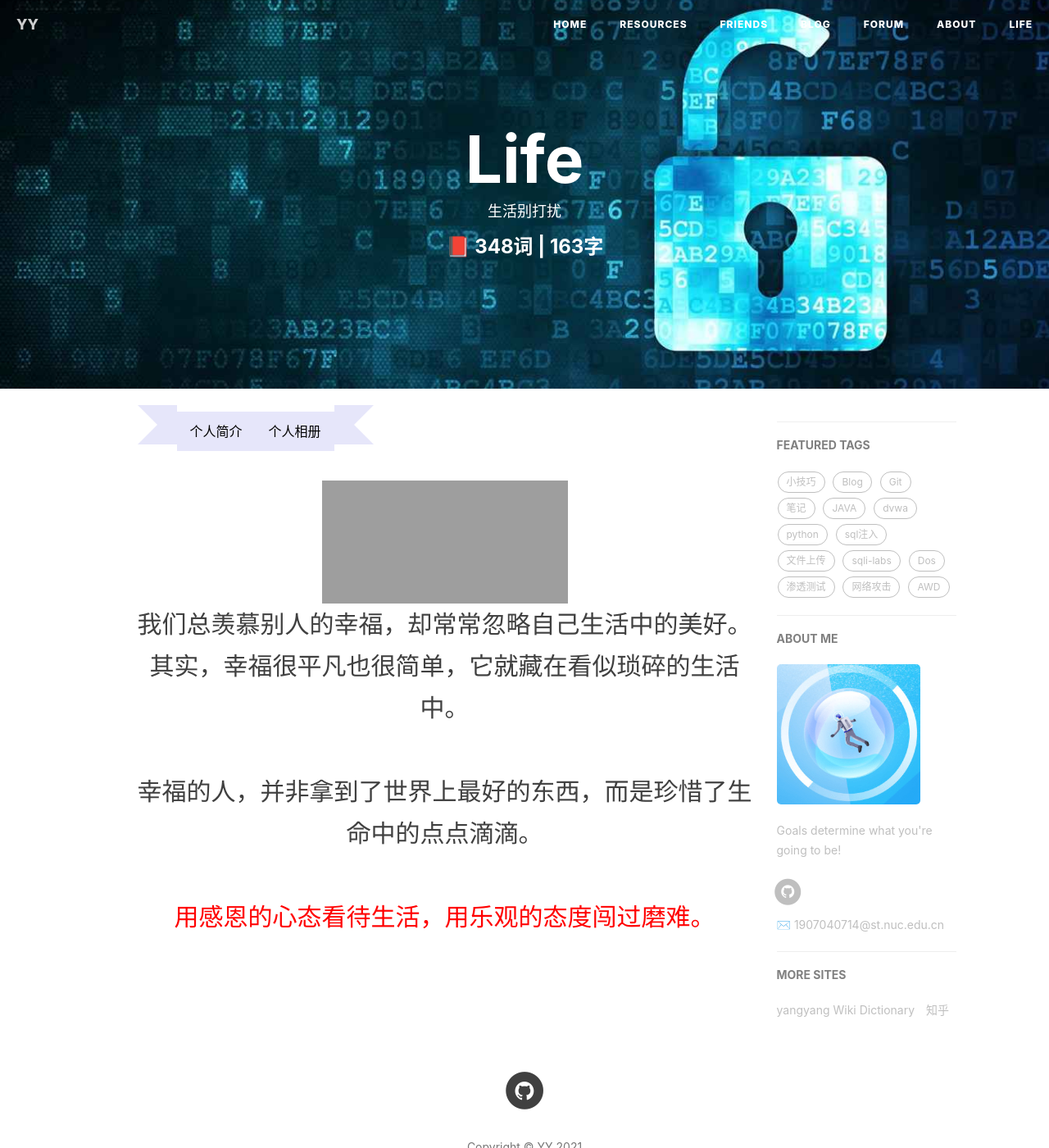
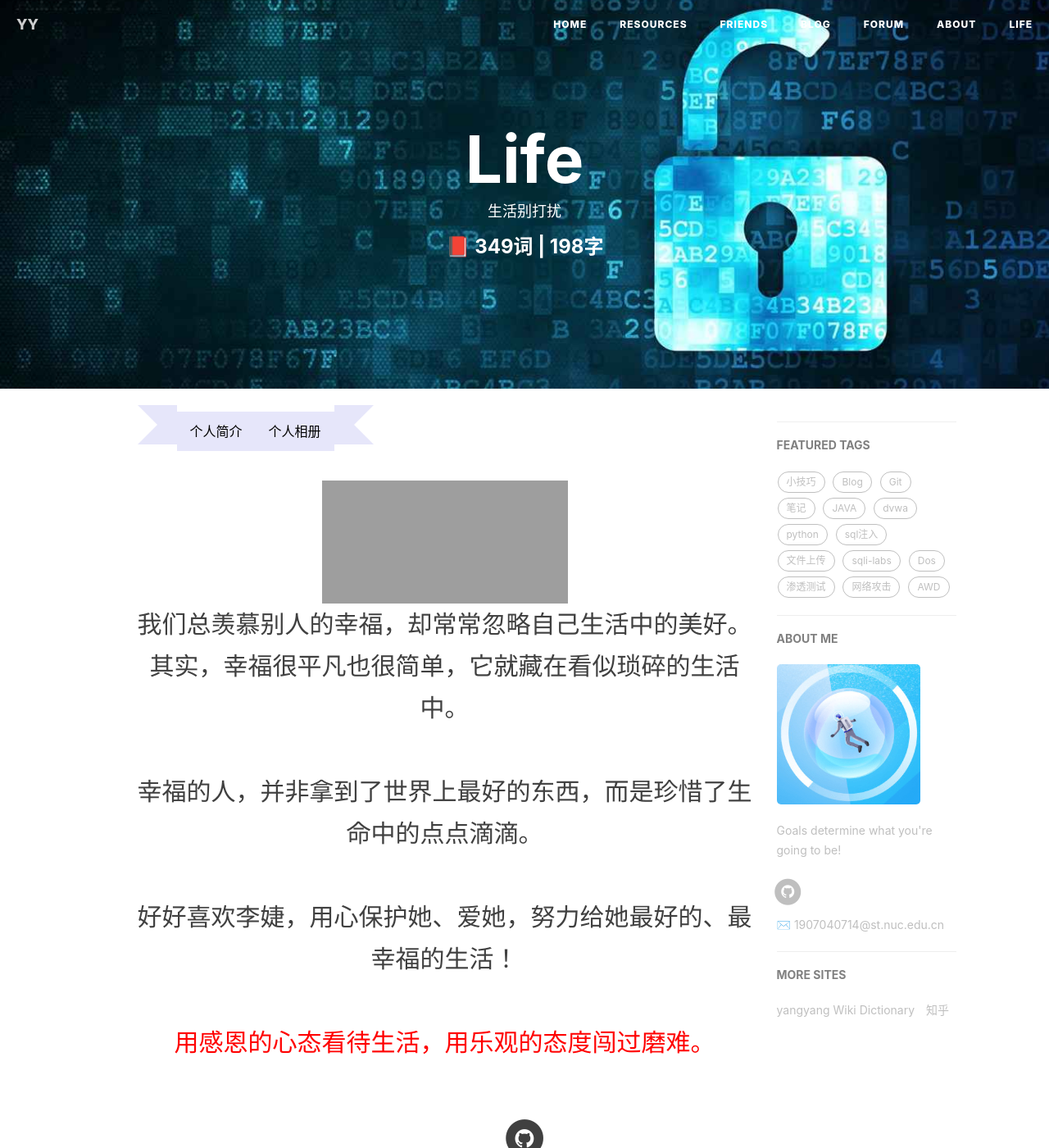
Before and after one commit to yangyang-linux/yangyang-linux.github.io, a Jekyll site: the page built from 6-life.html, in a window 1280 px wide and 1400 px high. Shown: the whole window at 82% size. Built offline with Jekyll 4.4.1, drawn with Linux system fonts in a browser that asks for light colours; nearby versions of some CDN libraries; comment, search, counter and statistics services are not loaded; grey boxes are pictures that could not be loaded.

Commit message:
Update 6-life.html

```diff
--- a/6-life.html
+++ b/6-life.html
@@ -108,6 +108,7 @@ header-img: "img/life-bg.jpg"
 				<br><img src="http://5b0988e595225.cdn.sohucs.com/images/20191128/dcaaa6b224ca4c64ba2f15bae614a933.jpeg" alt="love" style="width:300px;height:150px"/>
 				<p1><br>我们总羡慕别人的幸福，却常常忽略自己生活中的美好。其实，幸福很平凡也很简单，它就藏在看似琐碎的生活中。<br></p1>
 				<p1><br>幸福的人，并非拿到了世界上最好的东西，而是珍惜了生命中的点点滴滴。<br></p1>
+				<p1><br>好好喜欢李婕，用心保护她、爱她，努力给她最好的、最幸福的生活！<br></p1>
 				<p1><span style="color:red"><br>用感恩的心态看待生活，用乐观的态度闯过磨难。<br></span></p1>
 			</div>
 		</bb>
```
